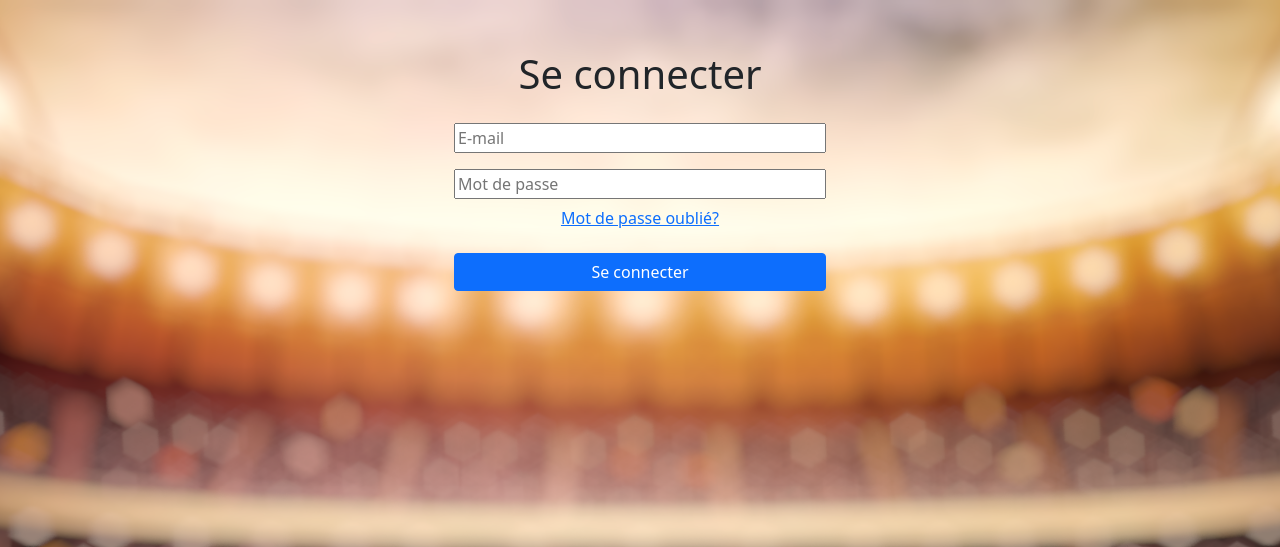
After one commit to VitorPinto1/superbowl_ECF, a Flask app: page /se_connecter in a window 1280 px wide. The commit adds this page. Shown: the top 547 px of the page. Run offline with Flask 3, Linux system fonts and the light colour scheme; some libraries are stand-ins or nearby versions.

Commit message:
nouvelles pages, se connecter

```diff
--- a/app.py
+++ b/app.py
@@ -43,7 +43,7 @@ class Matchs:
 def obtenir_matchs():
      matchs = [
         Matchs('Kansas City Chiefs', 'Dallas Cowboys', '23/05', '09:00', '11:00', 'En cours','4-2', 'soleil','pepe', '500$', '200$' , 'el mejor jugador'),
-        Matchs('New England Patriots', 'Green Bay Packers', '24/05', '08:00', '10:00', 'Termine','0-3', 'pluie', 'batista', '400$','200$', 'que rule'),
+        Matchs('New England Patriots', 'Green Bay Packers', '24/05', '08:00', '10:00', 'Terminé','0-3', 'pluie', 'batista', '400$','200$', 'que rule'),
         Matchs('Pittsburgh Steelers', 'San Francisco 49ers', '29/05', '10:00', '12:00', 'À venir','', 'horage', 'ronaldinho', '2000$','200$', 'El gaucho')
         ]
      return matchs
@@ -95,6 +95,14 @@ def miser_sur_la_selection():
 
     return render_template('miser_sur_la_selection.html', matchs_selectionnes=matchs_selectionnes, equipe1=equipe1, equipe2=equipe2, cote1=cote1,cote2=cote2)
 
+@app.route('/se_connecter')
+def se_connecter():
+    return render_template('se_connecter.html')
+
+@app.route('/mot_de_passe_oublie')
+def mot_de_passe_oublie():
+    return render_template("mot_de_passe_oublie.html")
+
 
 def create_app():
     app = Flask(__name__)
--- a/templates/index.html
+++ b/templates/index.html
@@ -30,7 +30,7 @@
 <div class="container">
   <div class="btn-container-index d-flex justify-content-center align-items-center">
     <div class="text-center">
-      <button type="button" class="btn btn-primary mx-2">Se connecter</button>
+      <a class="btn btn-primary mx-2" href="{{ url_for('se_connecter') }}">Se connecter</a>
     </div>
     <div class="text-center">
       <a class="btn btn-primary mx-2" href="{{ url_for('visualiser_matchs') }}">Visualiser tous les matchs</a>
--- /dev/null
+++ b/templates/se_connecter.html
@@ -0,0 +1,36 @@
+{% extends 'base.html' %}
+
+{% block title %}Se connecter{% endblock %}
+{% block content %}
+
+<div class="container d-flex align-items-center justify-content-center" style="margin-top: 50px;">
+  <div class="col-md-4">
+    <h1 class="text-center">Se connecter</h1>
+    <form style="margin-top: 25px;">
+      <div class="mb-3">
+        <div class="d-grid">
+          <input id="inputEmail" aria-label="Champ adresse e-mail" name="inputEmail" title="E-mail" maxlength="320" type="text"
+          tabindex="0" class="input-block " placeholder="E-mail"
+          autocorrect="off" spellcheck="false">
+        </div>
+      </div>
+      <div class="mb-3">
+        <div class="d-grid">
+          <input id="password" aria-label="Champ mot de passe, saisir un mot de passe" name="password"
+          title="Mot de passe" maxlength="128" type="password" tabindex="0" class="input-block "
+          placeholder="Mot de passe" autocorrect="off" spellcheck="false"
+          data-password-show-aria="Afficher le mot de passe" data-password-hide-aria="Masquer le mot de passe">
+          <a href="{{ url_for('mot_de_passe_oublie')}}" class="btn btn-link">Mot de passe oublié?</a>
+        </div>
+      </div>
+      <div class="mb-3">
+        <div class="d-grid">
+          <button type="submit" class="btn btn-primary">Se connecter</button>
+        </div>
+      </div>
+    </form>
+  </div>
+</div>
+
+
+{% endblock %}
```
Also changed, not shown: templates/mot_de_passe_oublie.html (added, +37 -0 lines), templates/parier.html (+16 -130 lines).
